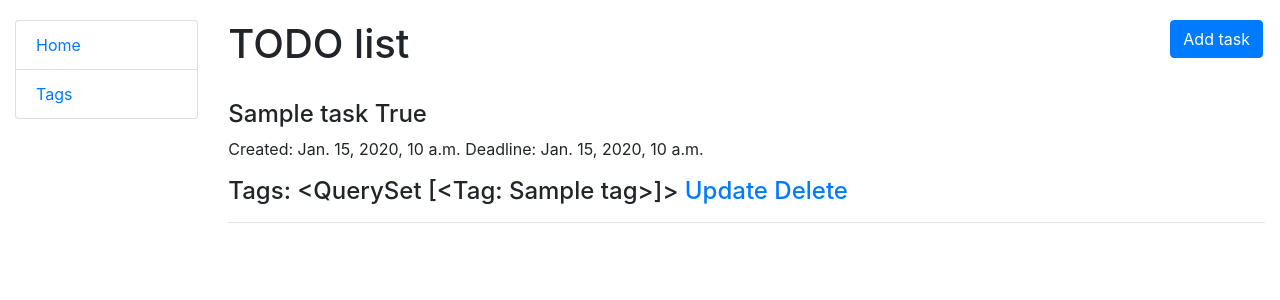
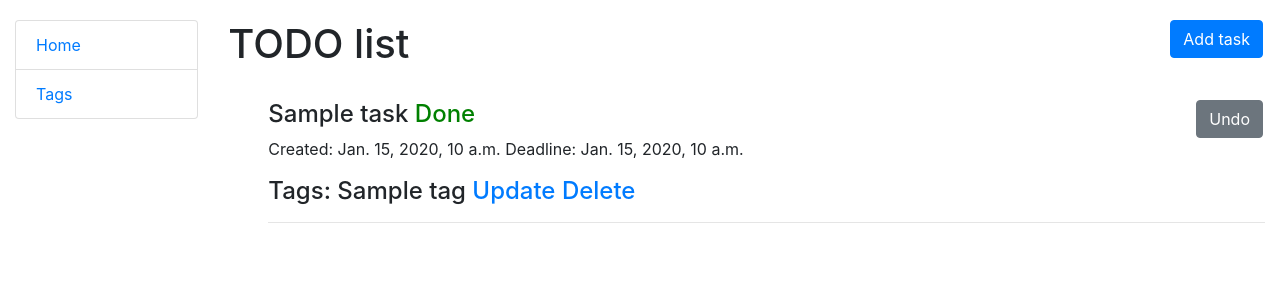
Before and after one commit to tarasmosiichuk01-ship-it/todo-list, a Django app: page / in a window 1280 px wide. Shown: the top 300 px of the page. Run offline with Django 5.2, Linux system fonts and the light colour scheme; tables that the repository leaves empty hold one stand-in row (values such as "Sample post").

Commit message:
Create ToggleAssignToTaskView and improve index.html

```diff
--- a/tasks/urls.py
+++ b/tasks/urls.py
@@ -9,6 +9,7 @@ from tasks.views import (
     TagCreateView,
     TagUpdateView,
     TagDeleteView,
+    ToggleAssignToTaskView,
 )
 
 app_name = "tasks"
@@ -22,4 +23,5 @@ urlpatterns = [
     path("tags/create/", TagCreateView.as_view(), name="tag-create"),
     path("tags/<int:pk>/update/", TagUpdateView.as_view(), name="tag-update"),
     path("tags/<int:pk>/delete/", TagDeleteView.as_view(), name="tag-delete"),
+    path("tasks/<int:pk>/toggle-assign/", ToggleAssignToTaskView.as_view(), name="toggle-task-assign"),
 ]
--- a/tasks/views.py
+++ b/tasks/views.py
@@ -1,4 +1,6 @@
-from django.urls import reverse_lazy
+from django.http import HttpResponseRedirect
+from django.shortcuts import get_object_or_404
+from django.urls import reverse_lazy, reverse
 from django.views import generic
 
 from tasks.models import Task, Tag
@@ -8,6 +10,9 @@ class IndexView(generic.ListView):
     model = Task
     template_name = "tasks/index.html"
     context_object_name = "tasks_list"
+
+    def get_queryset(self):
+        return Task.objects.prefetch_related("tag")
 
 
 class TaskCreateView(generic.CreateView):
@@ -46,3 +51,11 @@ class TagUpdateView(generic.UpdateView):
 class TagDeleteView(generic.DeleteView):
     model = Tag
     success_url = reverse_lazy("tasks:tag-list")
+
+
+class ToggleAssignToTaskView(generic.View):
+    def post(self, request, pk):
+        task = get_object_or_404(Task, pk=pk)
+        task.is_completed = not task.is_completed
+        task.save()
+        return HttpResponseRedirect(reverse("tasks:index"))
--- a/templates/tasks/index.html
+++ b/templates/tasks/index.html
@@ -7,14 +7,39 @@
     </a>
   </h1>
   <br>
+  {% if tasks_list %}
+    <ul>
     {% for task in tasks_list %}
-    <h4>{{ task.name }} {{ task.is_completed }}</h4>
+      <h4>
+        {{ task.name }}
+        {% if task.is_completed %}
+          <span style="color: green">Done</span>
+        {% else %}
+          <span style="color: red">Not done</span>
+        {% endif %}
+
+        {% if task.is_completed == False %}
+          <form method="POST" action="{% url 'tasks:toggle-task-assign' pk=task.id %}" style="float: right; display: inline;">
+            {% csrf_token %}
+            <button type="submit" class="btn btn-success link-to-page">Complete</button>
+          </form>
+        {% else %}
+          <form method="POST" action="{% url 'tasks:toggle-task-assign' pk=task.id %}" style="float: right; display: inline;">
+            {% csrf_token %}
+            <button type="submit" class="btn btn-secondary link-to-page">Undo</button>
+          </form>
+        {% endif %}
+      </h4>
       <p>Created: {{ task.created_at }} Deadline: {{ task.deadline }}</p>
       <h4>
-      Tags: {{ task.tag.all }}
+        Tags: {{ task.tag.all|join:", " }}
         <a href="{% url 'tasks:task-update' pk=task.id %}">Update</a>
         <a href="{% url 'tasks:task-delete' pk=task.id %}">Delete</a>
       </h4>
       <hr>
     {% endfor %}
+    </ul>
+  {% else %}
+    <p>There are no tasks</p>
+  {% endif %}
 {% endblock %}
```
Lines whose indentation alone changed are shown as unchanged.
